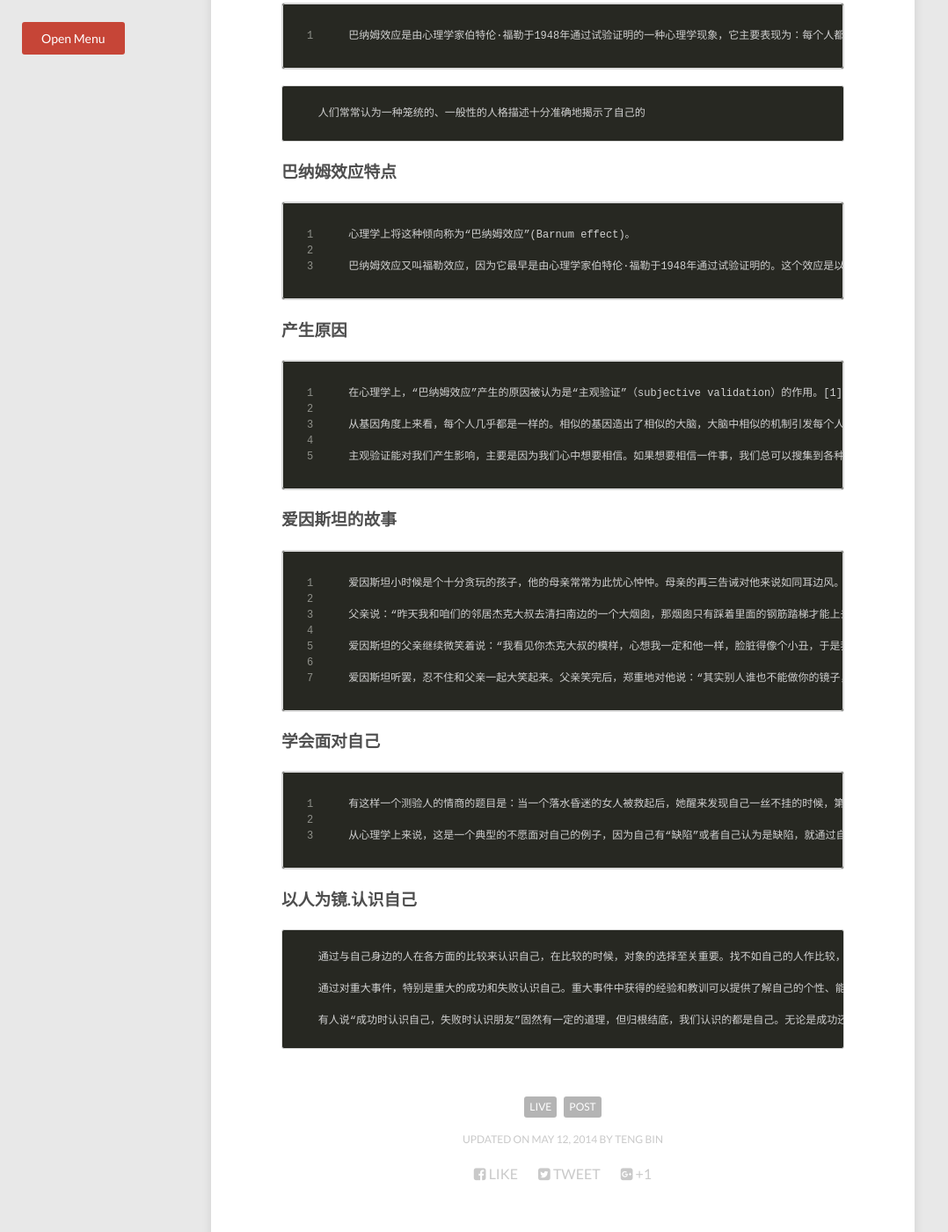
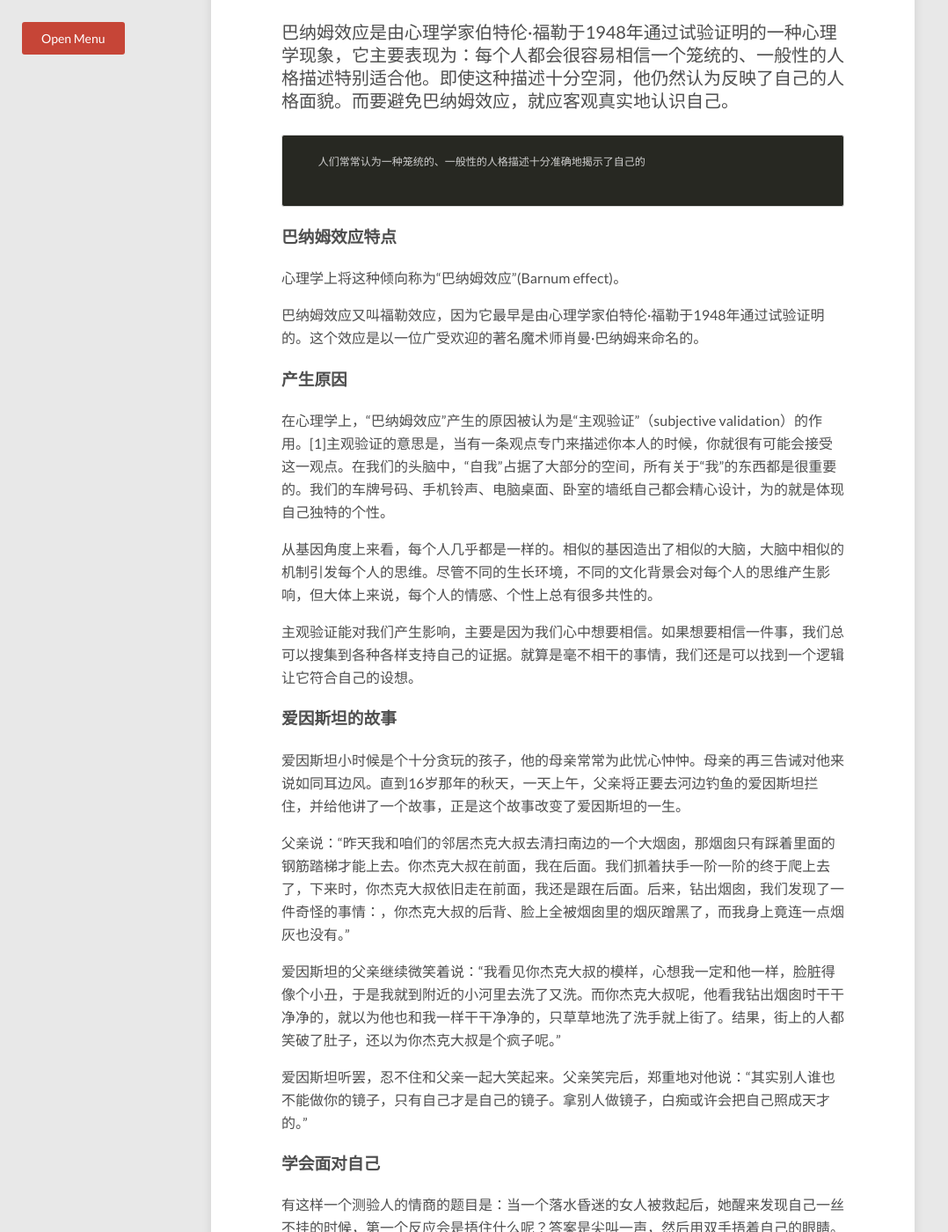
Before and after one commit to tengbinlive/tengbinlive.github.io, a Jekyll site: the page built from _posts/2014-05-12-live.md, in a window 1280 px wide and 1400 px high, scrolled down 497 px. Shown: the whole window at 88% size, without its empty margins (0-1078 px from the left). Built offline with Jekyll 4.4.1, drawn with Linux system fonts in a browser that asks for light colours; nearby versions of some CDN libraries; some of the changed text lies outside the part shown.

Commit message:
no message

```diff
--- a/_posts/2014-05-12-live.md
+++ b/_posts/2014-05-12-live.md
@@ -8,53 +8,79 @@ image:
   feature: abstract-3.jpg
 ---
 
-    巴纳姆效应是由心理学家伯特伦·福勒于1948年通过试验证明的一种心理学现象，它主要表现为：每个人都会很容易相信一个笼统的、一般性的人格描述特别适合他。即使这种描述十分空洞，他仍然认为反映了自己的人格面貌。而要避免巴纳姆效应，就应客观真实地认识自己。
+   巴纳姆效应是由心理学家伯特伦·福勒于1948年通过试验证明的一种心理学现象，它主要表现为：每个人都会很容易相信一个笼统的、一般性的人格描述特别适合他。即使这种描述十分空洞，他仍然认为反映了自己的人格面貌。而要避免巴纳姆效应，就应客观真实地认识自己。
 
 {% highlight html %}
+
     人们常常认为一种笼统的、一般性的人格描述十分准确地揭示了自己的
+
 {% endhighlight %}
 
 
 ### 巴纳姆效应特点
 
-    心理学上将这种倾向称为“巴纳姆效应”(Barnum effect)。
+   心理学上将这种倾向称为“巴纳姆效应”(Barnum effect)。
 
-    巴纳姆效应又叫福勒效应，因为它最早是由心理学家伯特伦·福勒于1948年通过试验证明的。这个效应是以一位广受欢迎的著名魔术师肖曼·巴纳姆来命名的。
+   巴纳姆效应又叫福勒效应，因为它最早是由心理学家伯特伦·福勒于1948年通过试验证明的。这个效应是以一位广受欢迎的著名魔术师肖曼·巴纳姆来命名的。
 
 
 ### 产生原因
 
-    在心理学上，“巴纳姆效应”产生的原因被认为是“主观验证”（subjective validation）的作用。[1]主观验证的意思是，当有一条观点专门来描述你本人的时候，你就很有可能会接受这一观点。在我们的头脑中，“自我”占据了大部分的空间，所有关于“我”的东西都是很重要的。我们的车牌号码、手机铃声、电脑桌面、卧室的墙纸自己都会精心设计，为的就是体现自己独特的个性。
+   在心理学上，“巴纳姆效应”产生的原因被认为是“主观验证”（subjective validation）的作用。[1]主观验证的意思是，当有一条观点专门来描述你本人的时候，你就很有可能会接受这一观点。在我们的头脑中，“自我”占据了大部分的空间，所有关于“我”的东西都是很重要的。我们的车牌号码、手机铃声、电脑桌面、卧室的墙纸自己都会精心设计，为的就是体现自己独特的个性。
 
-    从基因角度上来看，每个人几乎都是一样的。相似的基因造出了相似的大脑，大脑中相似的机制引发每个人的思维。尽管不同的生长环境，不同的文化背景会对每个人的思维产生影响，但大体上来说，每个人的情感、个性上总有很多共性的。
+   从基因角度上来看，每个人几乎都是一样的。相似的基因造出了相似的大脑，大脑中相似的机制引发每个人的思维。尽管不同的生长环境，不同的文化背景会对每个人的思维产生影响，但大体上来说，每个人的情感、个性上总有很多共性的。
 
-    主观验证能对我们产生影响，主要是因为我们心中想要相信。如果想要相信一件事，我们总可以搜集到各种各样支持自己的证据。就算是毫不相干的事情，我们还是可以找到一个逻辑让它符合自己的设想。
+   主观验证能对我们产生影响，主要是因为我们心中想要相信。如果想要相信一件事，我们总可以搜集到各种各样支持自己的证据。就算是毫不相干的事情，我们还是可以找到一个逻辑让它符合自己的设想。
 
 
 ### 爱因斯坦的故事
 
-    爱因斯坦小时候是个十分贪玩的孩子，他的母亲常常为此忧心忡忡。母亲的再三告诫对他来说如同耳边风。直到16岁那年的秋天，一天上午，父亲将正要去河边钓鱼的爱因斯坦拦住，并给他讲了一个故事，正是这个故事改变了爱因斯坦的一生。
+   爱因斯坦小时候是个十分贪玩的孩子，他的母亲常常为此忧心忡忡。母亲的再三告诫对他来说如同耳边风。直到16岁那年的秋天，一天上午，父亲将正要去河边钓鱼的爱因斯坦拦住，并给他讲了一个故事，正是这个故事改变了爱因斯坦的一生。
 
-    父亲说：“昨天我和咱们的邻居杰克大叔去清扫南边的一个大烟囱，那烟囱只有踩着里面的钢筋踏梯才能上去。你杰克大叔在前面，我在后面。我们抓着扶手一阶一阶的终于爬上去了，下来时，你杰克大叔依旧走在前面，我还是跟在后面。后来，钻出烟囱，我们发现了一件奇怪的事情：，你杰克大叔的后背、脸上全被烟囱里的烟灰蹭黑了，而我身上竟连一点烟灰也没有。”
+   父亲说：“昨天我和咱们的邻居杰克大叔去清扫南边的一个大烟囱，那烟囱只有踩着里面的钢筋踏梯才能上去。你杰克大叔在前面，我在后面。我们抓着扶手一阶一阶的终于爬上去了，下来时，你杰克大叔依旧走在前面，我还是跟在后面。后来，钻出烟囱，我们发现了一件奇怪的事情：，你杰克大叔的后背、脸上全被烟囱里的烟灰蹭黑了，而我身上竟连一点烟灰也没有。”
 
-    爱因斯坦的父亲继续微笑着说：“我看见你杰克大叔的模样，心想我一定和他一样，脸脏得像个小丑，于是我就到附近的小河里去洗了又洗。而你杰克大叔呢，他看我钻出烟囱时干干净净的，就以为他也和我一样干干净净的，只草草地洗了洗手就上街了。结果，街上的人都笑破了肚子，还以为你杰克大叔是个疯子呢。”
+   爱因斯坦的父亲继续微笑着说：“我看见你杰克大叔的模样，心想我一定和他一样，脸脏得像个小丑，于是我就到附近的小河里去洗了又洗。而你杰克大叔呢，他看我钻出烟囱时干干净净的，就以为他也和我一样干干净净的，只草草地洗了洗手就上街了。结果，街上的人都笑破了肚子，还以为你杰克大叔是个疯子呢。”
 
-    爱因斯坦听罢，忍不住和父亲一起大笑起来。父亲笑完后，郑重地对他说：“其实别人谁也不能做你的镜子，只有自己才是自己的镜子。拿别人做镜子，白痴或许会把自己照成天才的。”
+   爱因斯坦听罢，忍不住和父亲一起大笑起来。父亲笑完后，郑重地对他说：“其实别人谁也不能做你的镜子，只有自己才是自己的镜子。拿别人做镜子，白痴或许会把自己照成天才的。”
 
 
 ### 学会面对自己
 
-    有这样一个测验人的情商的题目是：当一个落水昏迷的女人被救起后，她醒来发现自己一丝不挂的时候，第一个反应会是捂住什么呢？答案是尖叫一声，然后用双手捂着自己的眼睛。
+   有这样一个测验人的情商的题目是：当一个落水昏迷的女人被救起后，她醒来发现自己一丝不挂的时候，第一个反应会是捂住什么呢？答案是尖叫一声，然后用双手捂着自己的眼睛。
 
-    从心理学上来说，这是一个典型的不愿面对自己的例子，因为自己有“缺陷”或者自己认为是缺陷，就通过自己方法把它掩盖起来，但这种掩盖实际上也像上面的落水女人一样，是把自己眼睛蒙上。所以，要认识自己，首先必须要面对自己。
+   从心理学上来说，这是一个典型的不愿面对自己的例子，因为自己有“缺陷”或者自己认为是缺陷，就通过自己方法把它掩盖起来，但这种掩盖实际上也像上面的落水女人一样，是把自己眼睛蒙上。所以，要认识自己，首先必须要面对自己。
 
 
 ### 以人为镜.认识自己
 
 {% highlight html %}
-    通过与自己身边的人在各方面的比较来认识自己，在比较的时候，对象的选择至关重要。找不如自己的人作比较，或者拿自己的缺陷与别人的优点比，都会失之偏颇。因此，要根据自己的实际情况，选择条件相当的人作比较，找出自己在群体中的合适位置，这样认识自己，才比较客观。
 
-    通过对重大事件，特别是重大的成功和失败认识自己。重大事件中获得的经验和教训可以提供了解自己的个性、能力的信息，从中发现自己的长处和不足。越是在成功的巅峰和失败的低谷，就越能反映一个人的真实性格。
+    通过与自己身边的人在各方面的比较来认识自己，
 
-    有人说“成功时认识自己，失败时认识朋友”固然有一定的道理，但归根结底，我们认识的都是自己。无论是成功还是失败时，都应坚持辨证的观点，不忽视自己的长处和优点，也要认清自己的短处与不足。
+    在比较的时候，对象的选择至关重要。
+
+    找不如自己的人作比较，或者拿自己的缺陷与别人的优点比，
+
+    都会失之偏颇。因此，要根据自己的实际情况，
+
+    选择条件相当的人作比较，找出自己在群体中的合适位置，
+
+    这样认识自己，才比较客观。
+
+    通过对重大事件，特别是重大的成功和失败认识自己。
+
+    重大事件中获得的经验和教训可以提供了解自己的个性、能力的信息，
+
+    从中发现自己的长处和不足。越是在成功的巅峰和失败的低谷，
+
+    就越能反映一个人的真实性格。
+
+    有人说“成功时认识自己，失败时认识朋友”固然有一定的道理，
+
+    但归根结底，我们认识的都是自己。无论是成功还是失败时，
+
+    都应坚持辨证的观点，不忽视自己的长处和优点，
+
+    也要认清自己的短处与不足。
+
 {% endhighlight %}
```
